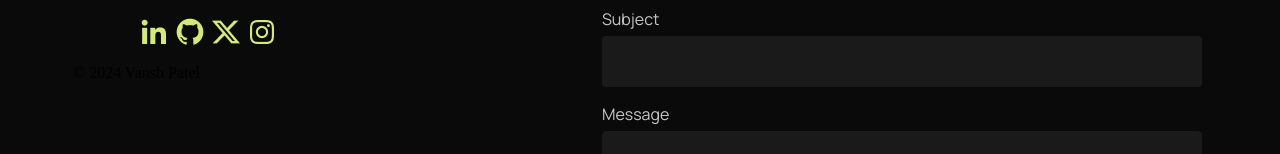
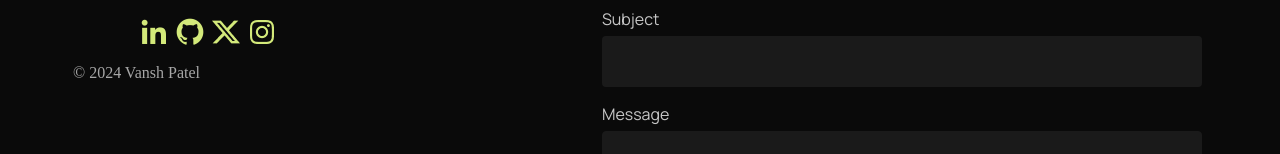
Before and after one commit to patel-vansh1607/capstone-project-mod-1, a website: page index.html in a window 1280 px wide. Shown: the part 4379-4533 px from the top of the page. Drawn offline with Linux system fonts and the light colour scheme.

Commit message:
styling footer

```diff
--- a/Styles/index.css
+++ b/Styles/index.css
@@ -805,7 +805,9 @@ input[type=text], select, textarea {
   background-color: #1a1a1a;
 }
 
-
+.footer-bottom{
+  color: #a7a7a7;
+}
 
 
 
```
